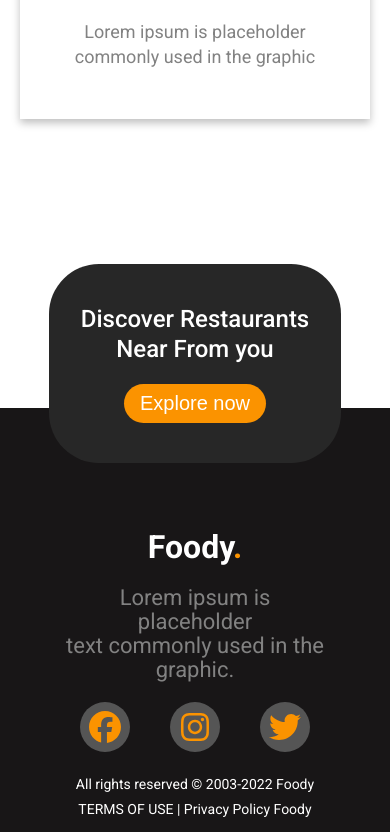
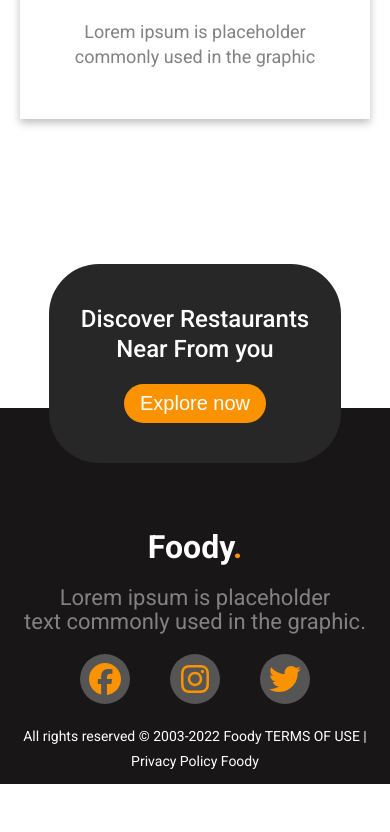
Before and after one commit to orkhan-huseyn/foody_final_project, a Next.js app: page / in a window 390 px wide. Shown: the part 4198-5030 px from the top of the page. After the commit the page ends 4982 px from the top, so only its background shows below. Built offline with nearby package versions, Linux system fonts and the light colour scheme.

Commit message:
Update footer padding

```diff
--- a/styles/Footer.module.css
+++ b/styles/Footer.module.css
@@ -103,6 +103,12 @@
         text-align: center;
     }
 
+    .footer {
+        background-color: #181617;
+        color: #fff;
+        padding: 160px 20px 10px;
+    }
+
     .icons {
         justify-content: center;
     }
```
